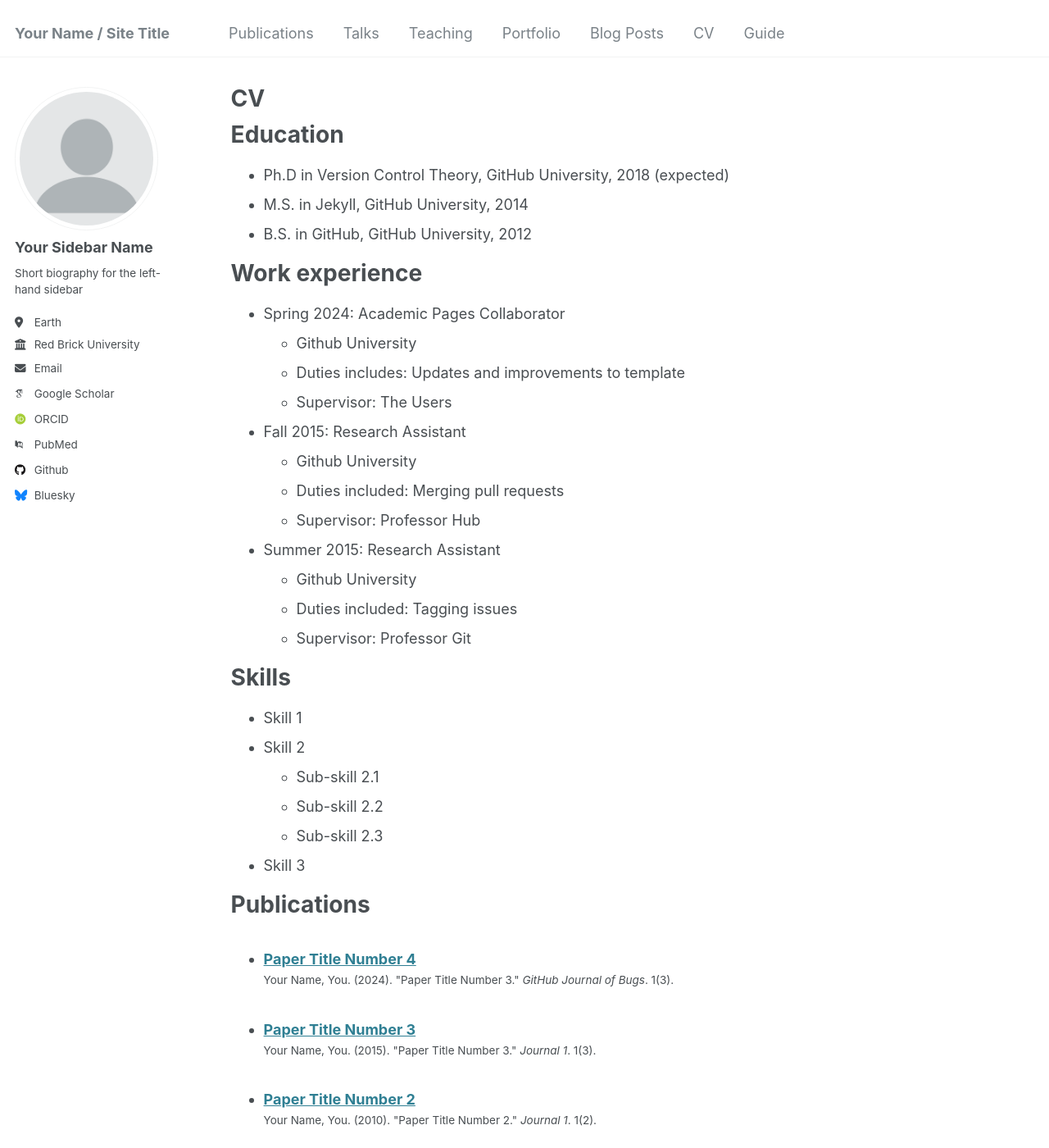
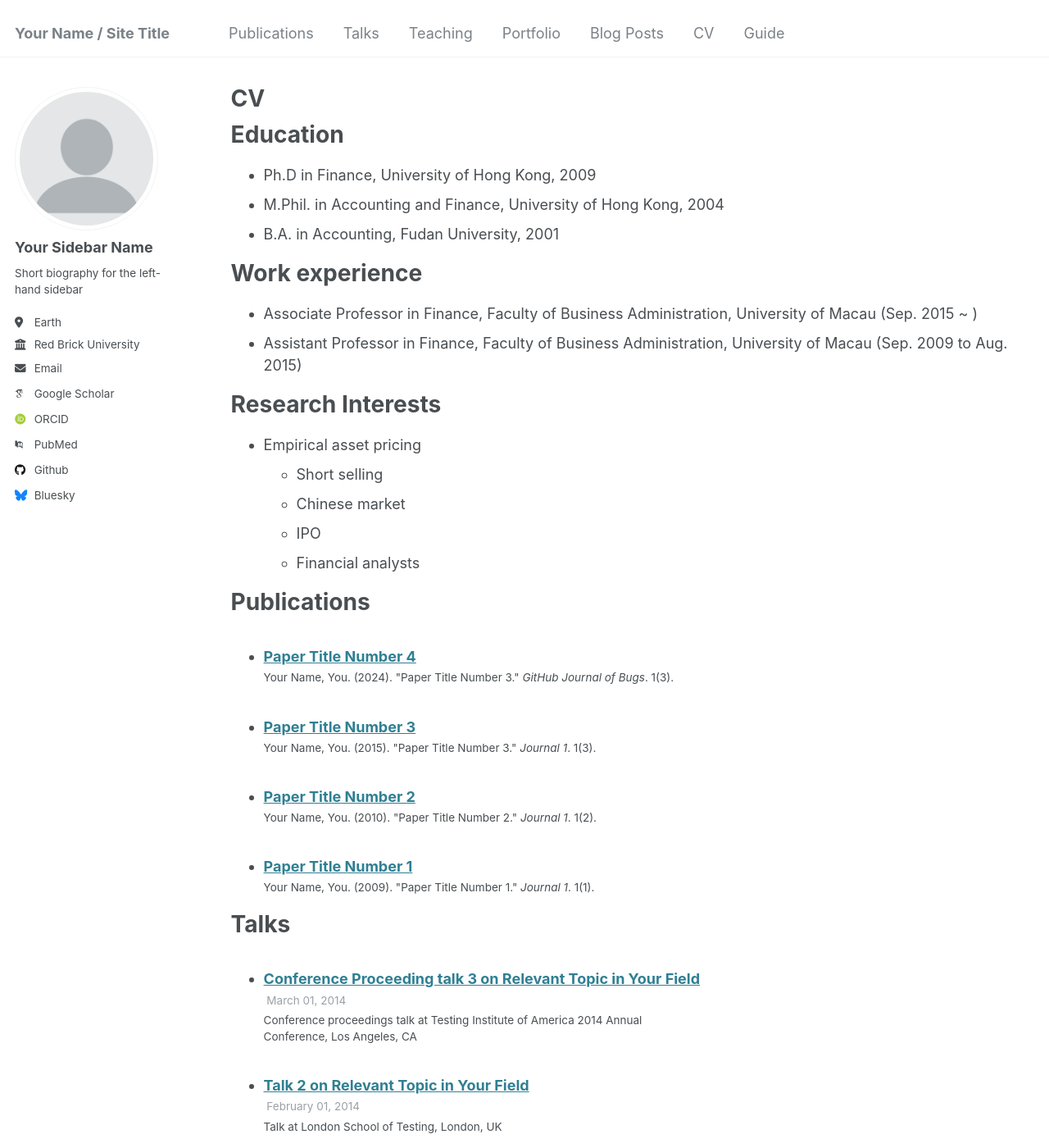
Before and after one commit to suzetta/jinjuanren.github.io, a Jekyll site: the page built from _pages/cv.md, in a window 1280 px wide and 1400 px high. Shown: the whole window at 82% size. Built offline with Jekyll 4.4.1, drawn with Linux system fonts in a browser that asks for light colours; some web fonts are replaced.

Commit message:
Update cv.md

```diff
--- a/_pages/cv.md
+++ b/_pages/cv.md
@@ -11,35 +11,22 @@ redirect_from:
 
 Education
 ======
-* Ph.D in Version Control Theory, GitHub University, 2018 (expected)
-* M.S. in Jekyll, GitHub University, 2014
-* B.S. in GitHub, GitHub University, 2012
+* Ph.D in Finance, University of Hong Kong, 2009
+* M.Phil. in Accounting and Finance, University of Hong Kong, 2004
+* B.A. in Accounting, Fudan University, 2001
 
 Work experience
 ======
-* Spring 2024: Academic Pages Collaborator
-  * Github University
-  * Duties includes: Updates and improvements to template
-  * Supervisor: The Users
+* Associate Professor in Finance, Faculty of Business Administration, University of Macau (Sep. 2015 ~ )
+* Assistant Professor in Finance, Faculty of Business Administration, University of Macau (Sep. 2009 to Aug. 2015)
 
-* Fall 2015: Research Assistant
-  * Github University
-  * Duties included: Merging pull requests
-  * Supervisor: Professor Hub
-
-* Summer 2015: Research Assistant
-  * Github University
-  * Duties included: Tagging issues
-  * Supervisor: Professor Git
-
-Skills
+Research Interests
 ======
-* Skill 1
-* Skill 2
-  * Sub-skill 2.1
-  * Sub-skill 2.2
-  * Sub-skill 2.3
-* Skill 3
+* Empirical asset pricing
+  * Short selling
+  * Chinese market
+  * IPO
+  * Financial analysts
 
 Publications
 ======
```
